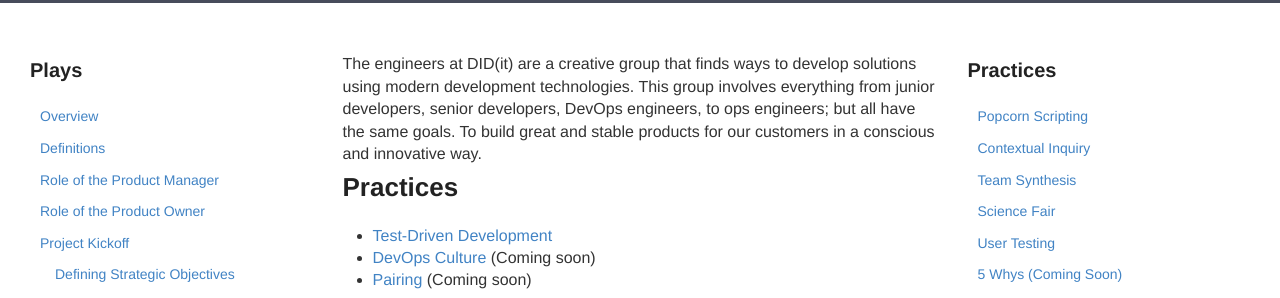
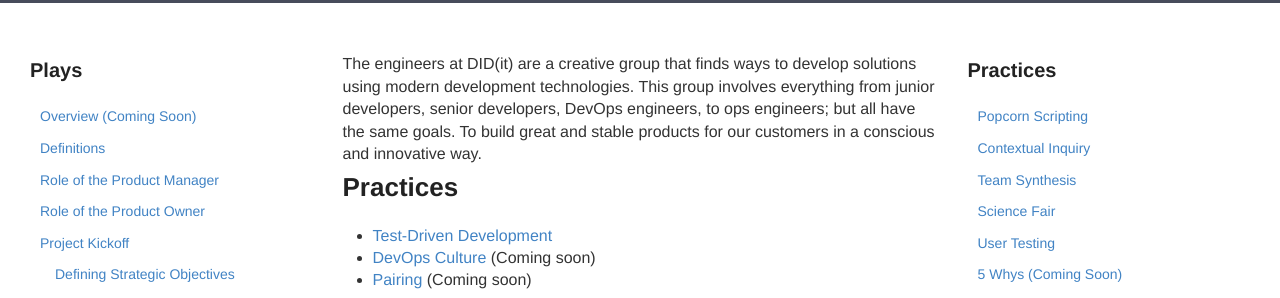
Before and after one commit to KnightPointSystems/kps_playbook, a Jekyll site: the page built from engineering.md, in a window 1280 px wide and 900 px high. Shown: the part 200-498 px from the top of the window. Built offline with Jekyll 4.4.1, drawn with Linux system fonts in a browser that asks for light colours; nearby versions of some CDN libraries.

Commit message:
Product Plays Link "Overview"
Added (Coming Soon) to the end of the link

```diff
--- a/_includes/product-plays.html
+++ b/_includes/product-plays.html
@@ -1,7 +1,7 @@
 <div class="sideLinks">
             <h2>Plays</h2>
                 <ul>
-                    <li><a href="{{ site.baseurl }}/overview">Overview</a></li>
+                    <li><a href="{{ site.baseurl }}/overview">Overview (Coming Soon)</a></li>
                     <li><a href="{{ site.baseurl }}/definitions">Definitions</a></li>
                     <li><a href="{{ site.baseurl }}/product-manager-role">Role of the Product Manager</a></li>
                     <li><a href="{{ site.baseurl }}/product-owner-role">Role of the Product Owner</a></li>
```
